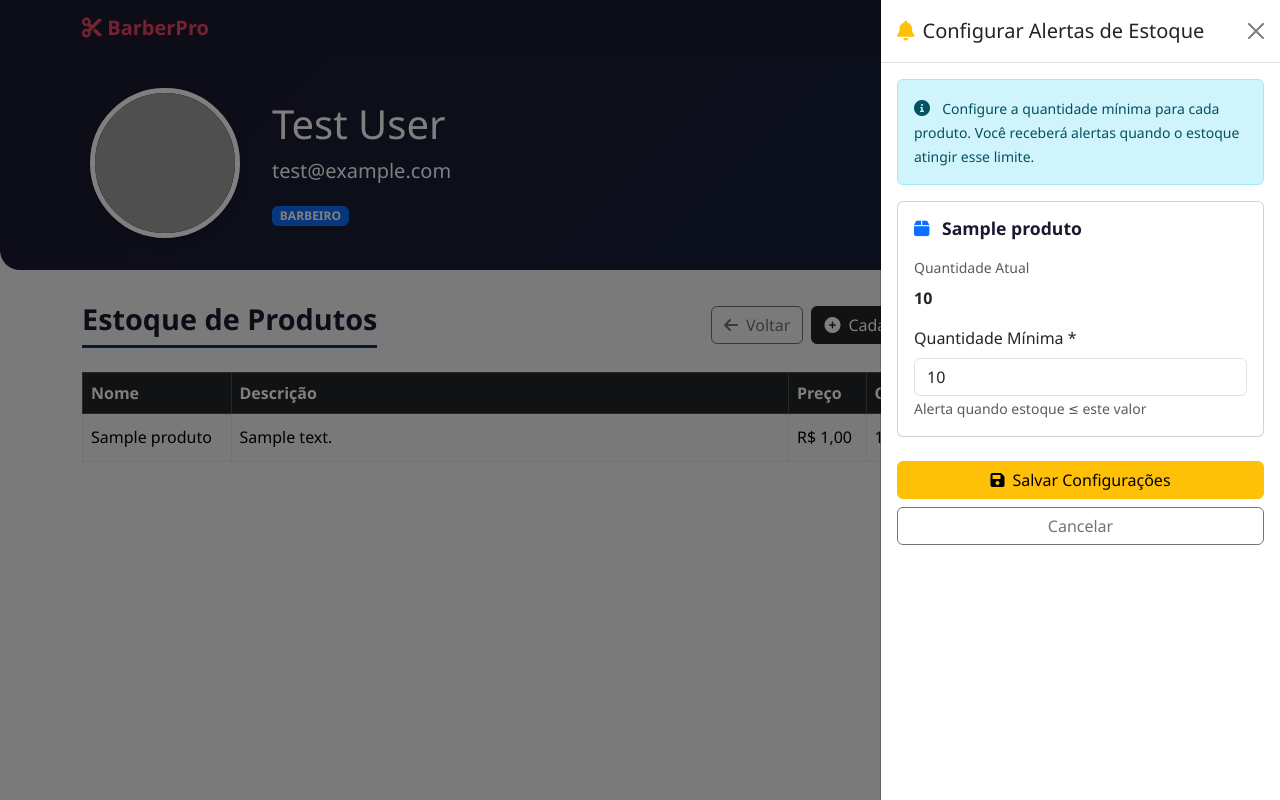
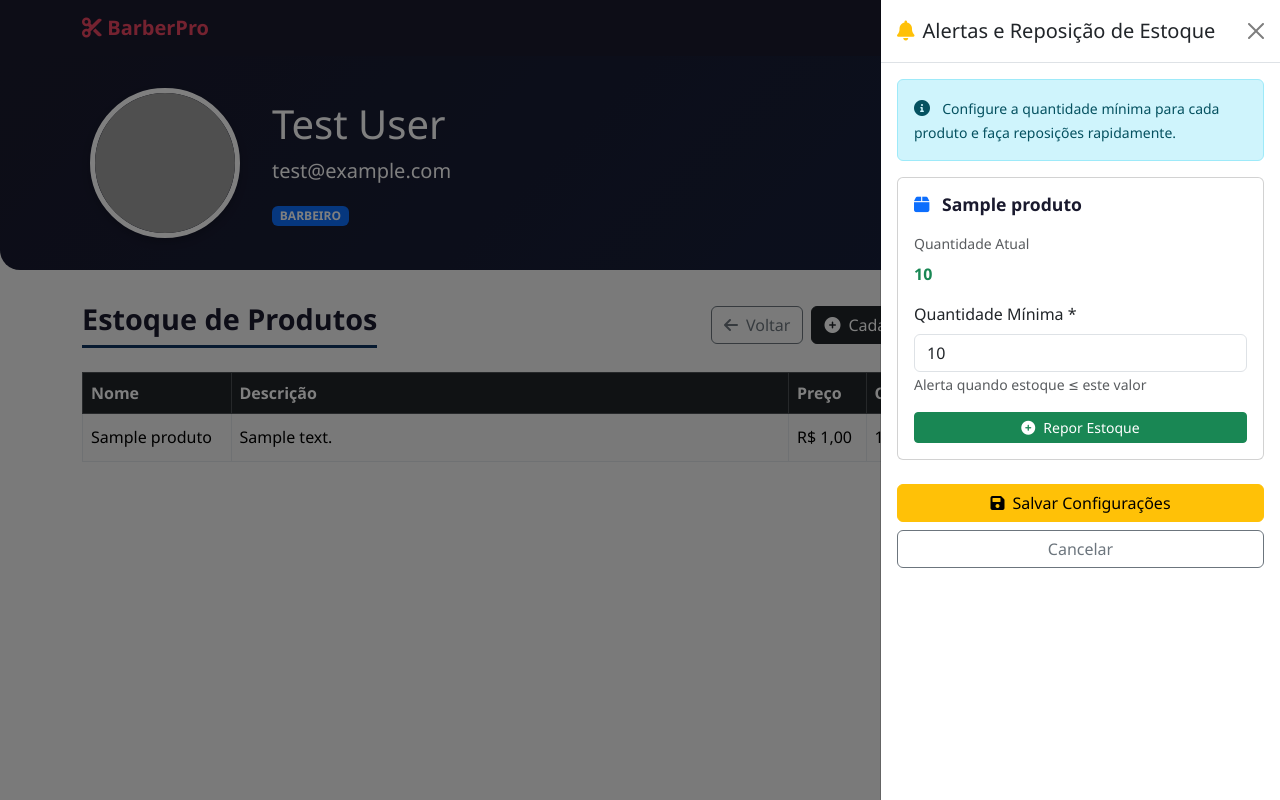
Before and after one commit to jvsouza02/sistema-corporativo-tads6v, a Laravel app: a page that uses codificacao/resources/views/barbearias/estoque.blade.php in a window 1280 px wide, after a click on "Alertas de Estoque". Run offline with Laravel 12, Linux system fonts and the light colour scheme; a user stored in the database is signed in; data comes from the database, SQL or seed files in the repository; tables that the repository leaves empty hold one stand-in row (values such as "Sample post"); grey boxes are pictures that could not be loaded.

Commit message:
feat: implementar reposição de produtos ao estoque (#64)

```diff
--- a/codificacao/app/Http/Controllers/ProdutoController.php
+++ b/codificacao/app/Http/Controllers/ProdutoController.php
@@ -18,8 +18,7 @@ class ProdutoController extends Controller
         try {
             $barbearia = Barbearia::where('id_barbearia', $request->id_barbearia)->firstOrFail();
 
-            // obtém estoques vinculados à barbearia
-            $estoques = $barbearia->estoques()->with('produto')->get();
+            $estoques = $barbearia->estoques()->with('produto')->orderBy('created_at', 'desc')->paginate(10);
 
             $estoque_baixo = Estoque::where('id_barbearia', $barbearia->id_barbearia)
                 ->whereColumn('quantidade', '<', 'quantidade_minima')
--- a/codificacao/app/Providers/AppServiceProvider.php
+++ b/codificacao/app/Providers/AppServiceProvider.php
@@ -2,6 +2,7 @@
 
 namespace App\Providers;
 
+use Illuminate\Pagination\Paginator;
 use Illuminate\Support\ServiceProvider;
 use App\Models\User;
 use Illuminate\Support\Facades\Gate;
@@ -32,5 +33,7 @@ class AppServiceProvider extends ServiceProvider
         Gate::define('barbeiro-access', function (User $user) {
             return $user->role === 'barbeiro';
         });
+
+        Paginator::useBootstrap();
     }
 }
--- a/codificacao/resources/views/barbearias/estoque.blade.php
+++ b/codificacao/resources/views/barbearias/estoque.blade.php
@@ -107,15 +107,14 @@
     <div class="offcanvas offcanvas-end" tabindex="-1" id="offcanvasAlerta" aria-labelledby="offcanvasAlertaLabel">
         <div class="offcanvas-header border-bottom">
             <h5 class="offcanvas-title" id="offcanvasAlertaLabel">
-                <i class="fas fa-bell text-warning me-2"></i>Configurar Alertas de Estoque
+                <i class="fas fa-bell text-warning me-2"></i>Alertas e Reposição de Estoque
             </h5>
             <button type="button" class="btn-close" data-bs-dismiss="offcanvas" aria-label="Close"></button>
         </div>
         <div class="offcanvas-body">
             <div class="alert alert-info">
                 <i class="fas fa-info-circle me-2"></i>
-                <small>Configure a quantidade mínima para cada produto. Você receberá alertas quando o estoque atingir esse
-                    limite.</small>
+                <small>Configure a quantidade mínima para cada produto e faça reposições rapidamente.</small>
             </div>
 
             <form method="POST" action="{{ route('estoques.update.minquantity') }}">
@@ -124,27 +123,46 @@
 
                 @if (isset($estoques) && $estoques->count() > 0)
                     @foreach ($estoques as $estoque)
-                        <div class="card mb-3">
+                        <div class="card mb-3 {{ $estoque->estoqueAbaixoDoMinimo() ? 'border-warning' : '' }}">
                             <div class="card-body">
-                                <h6 class="card-title mb-3">
-                                    <i class="fas fa-box text-primary me-2"></i>
-                                    {{ $estoque->produto->nome }}
-                                </h6>
+                                <div class="d-flex justify-content-between align-items-start mb-3">
+                                    <h6 class="card-title mb-0">
+                                        <i class="fas fa-box text-primary me-2"></i>
+                                        {{ $estoque->produto->nome }}
+                                    </h6>
+                                    @if ($estoque->estoqueAbaixoDoMinimo())
+                                        <span class="badge bg-warning text-dark">
+                                            <i class="fas fa-exclamation-triangle me-1"></i>Baixo
+                                        </span>
+                                    @endif
+                                </div>
 
                                 <div class="mb-3">
                                     <label class="form-label small text-muted">Quantidade Atual</label>
-                                    <p class="fw-bold mb-0">{{ $estoque->quantidade }}</p>
+                                    <p
+                                        class="fw-bold mb-0 {{ $estoque->estoqueAbaixoDoMinimo() ? 'text-warning' : 'text-success' }}">
+                                        {{ $estoque->quantidade }}
+                                    </p>
                                 </div>
 
-                                <div class="mb-0">
+                                <div class="mb-3">
                                     <label for="quantidade_minima_{{ $estoque->id_estoque }}" class="form-label">
                                         Quantidade Mínima *
                                     </label>
                                     <input type="number" class="form-control"
                                         id="quantidade_minima_{{ $estoque->id_estoque }}"
                                         name="produtos[{{ $estoque->id_estoque }}][quantidade_minima]"
-                                        value="{{ $estoque->quantidade_minima }}" min="0" required>
+                                        value="{{ $estoque->quantidade_minima }}" step="0.01" min="0"
+                                        required>
                                     <small class="text-muted">Alerta quando estoque ≤ este valor</small>
+                                </div>
+
+                                {{-- Botão de Reposição --}}
+                                <div class="d-grid">
+                                    <button type="button" class="btn btn-success btn-sm" data-bs-toggle="modal"
+                                        data-bs-target="#modalReporEstoque-{{ $estoque->id_estoque }}">
+                                        <i class="fas fa-plus-circle me-2"></i>Repor Estoque
+                                    </button>
                                 </div>
 
                                 @if ($estoque->estoqueAbaixoDoMinimo())
@@ -174,6 +192,64 @@
             </form>
         </div>
     </div>
+
+    {{-- Modais de Reposição (FORA DO OFFCANVAS) --}}
+    @if (isset($estoques) && $estoques->count() > 0)
+        @foreach ($estoques as $estoque)
+            <div class="modal fade" id="modalReporEstoque-{{ $estoque->id_estoque }}" tabindex="-1">
+                <div class="modal-dialog">
+                    <div class="modal-content">
+                        <form method="POST" action="{{ route('estoques.repor', $estoque->id_estoque) }}">
+                            @csrf
+                            @method('PATCH')
+
+                            <div class="modal-header bg-success text-white">
+                                <h5 class="modal-title">
+                                    <i class="fas fa-box me-2"></i>Repor Estoque
+                                </h5>
+                                <button type="button" class="btn-close btn-close-white"
+                                    data-bs-dismiss="modal"></button>
+                            </div>
+
+                            <div class="modal-body">
+                                <div class="alert alert-info">
+                                    <strong>{{ $estoque->produto->nome }}</strong><br>
+                                    <small>Quantidade atual: <strong>{{ $estoque->quantidade }}</strong></small><br>
+                                    <small>Quantidade mínima: <strong>{{ $estoque->quantidade_minima }}</strong></small>
+                                </div>
+
+                                <div class="mb-3">
+                                    <label for="quantidade_repor_{{ $estoque->id_estoque }}" class="form-label">
+                                        Quantidade a Adicionar *
+                                    </label>
+                                    <input type="number"
+                                        class="form-control @error('quantidade_repor') is-invalid @enderror"
+                                        id="quantidade_repor_{{ $estoque->id_estoque }}" name="quantidade_repor"
+                                        min="0" placeholder="0" required autofocus>
+                                    <div class="form-text">
+                                        <i class="fas fa-info-circle"></i>
+                                        <small class="text-muted">O valor será adicionado à quantidade atual</small>
+                                    </div>
+                                    @error('quantidade_repor')
+                                        <div class="invalid-feedback">{{ $message }}</div>
+                                    @enderror
+                                </div>
+                            </div>
+
+                            <div class="modal-footer">
+                                <button type="button" class="btn btn-secondary" data-bs-dismiss="modal">
+                                    Cancelar
+                                </button>
+                                <button type="submit" class="btn btn-success">
+                                    <i class="fas fa-check me-2"></i>Confirmar Reposição
+                                </button>
+                            </div>
+                        </form>
+                    </div>
+                </div>
+            </div>
+        @endforeach
+    @endif
 
     <div class="container">
         @if (session('success'))
@@ -302,7 +378,7 @@
                                                             id="quantidade_{{ $estoque->produto->id_produto }}"
                                                             name="quantidade" class="form-control"
                                                             value="{{ old('quantidade', $estoque->quantidade) }}"
-                                                            step="0.01" min="0" required>
+                                                            min="0" required>
                                                     </div>
                                                 </div>
                                             </div>
@@ -321,6 +397,7 @@
                         @endforeach
                     </tbody>
                 </table>
+                {{ $estoques->links() }}
             </div>
         @else
             <div class="text-center py-5">
--- a/codificacao/routes/web.php
+++ b/codificacao/routes/web.php
@@ -41,8 +41,9 @@ Route::middleware('auth')->group(function () {
             Route::get('{id_barbearia}/produtos/', [ProdutoController::class, 'index'])->name('produtos.index');
             Route::post('/produtos', [ProdutoController::class, 'store'])->name('produtos.store');
             Route::put('/produtos/{id_produto}', [ProdutoController::class, 'update'])->name('produtos.update');
+            Route::delete('produtos/{id_produto}', [ProdutoController::class, 'destroy'])->name('produtos.destroy');
             Route::put('/estoque', [EstoqueController::class, 'ajustarQuantidadeMinimaDoEstoque'])->name('estoques.update.minquantity');
-            Route::delete('produtos/{id_produto}', [ProdutoController::class, 'destroy'])->name('produtos.destroy');
+            Route::patch('estoque/{id_estoque}', [EstoqueController::class, 'reporEstoque'])->name('estoques.repor');
         });
     });
 
```
Also changed, not shown: codificacao/app/Http/Controllers/EstoqueController.php (+17 -0 lines), codificacao/database/migrations/2025_11_29_182854_create_produtos_table.php.
